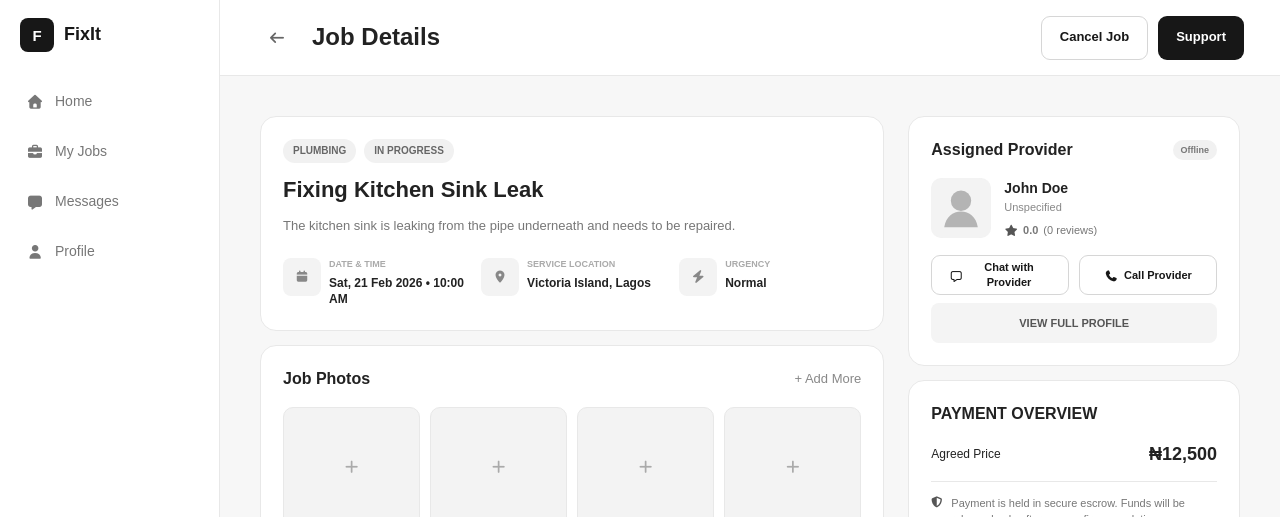
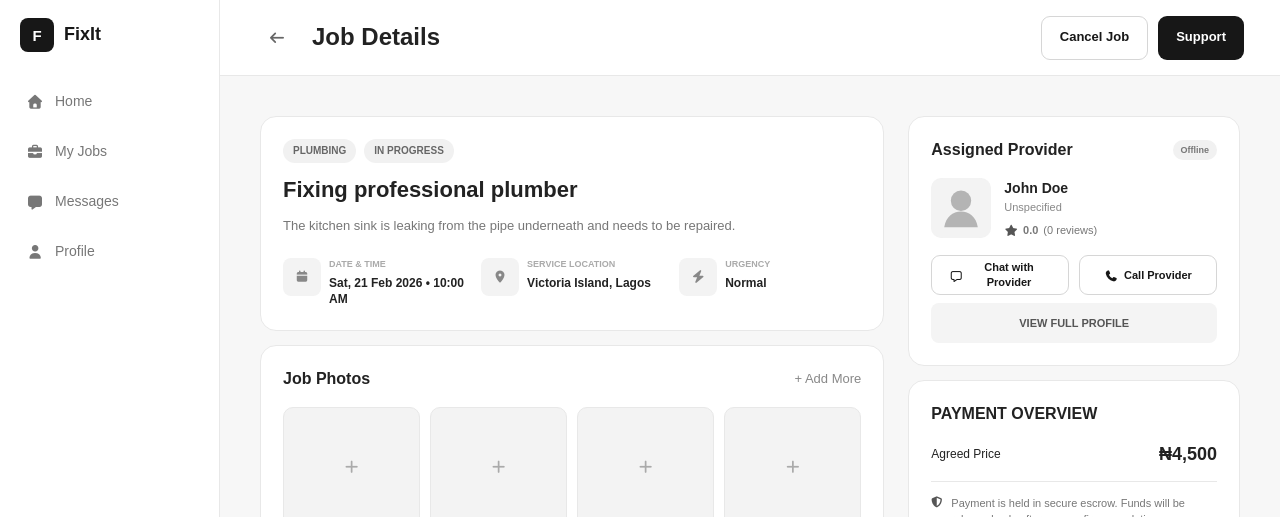
Before and after one commit to ENJ0Y-Labs/fixit-frontend, a React (Vite) app in the folder fixit-customer/: page / in a window 1280 px wide. Both pictures are taken after a click on the button "Book a Service Now". Shown: the top 517 px of the page. Built offline with nearby package versions, Linux system fonts and the light colour scheme.

Commit message:
Connect Job Details actions

```diff
--- a/fixit-customer/src/JobDetails.jsx
+++ b/fixit-customer/src/JobDetails.jsx
@@ -1,11 +1,11 @@
 import JobDetailsPageProps from './jobdetails/JobDetailsPageProps';
 
-function JobDetails() {
+function JobDetails({ job, onBack, onPayment, onMessages }) {
     return (
         <div className="job-details-page page-surface">
             <header className="page-header job-details-header">
                 <div>
-                    <button type="button" className="back-button" aria-label="Go back">
+                    <button type="button" className="back-button" aria-label="Go back" onClick={onBack}>
                         <i className="fa-solid fa-arrow-left"></i>
                     </button>
                     <h1>Job Details</h1>
@@ -16,7 +16,7 @@ function JobDetails() {
                 </div>
             </header>
             <main className="job-details-main">
-                <JobDetailsPageProps />
+                <JobDetailsPageProps title={job?.title} providerName={job?.provider} agreedprice={job?.price} onPayment={onPayment} onMessages={onMessages} />
             </main>
         </div>
     );
```
